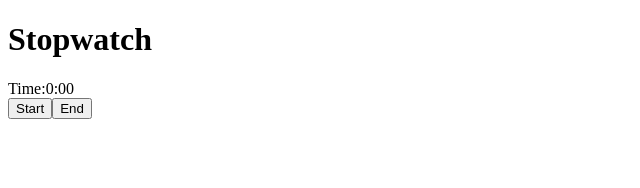
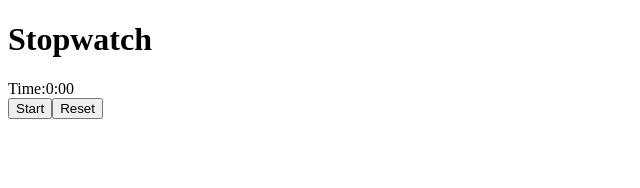
Before and after one commit to umangm17/XStopwatch, a React (Create React App) app: page / in a window 1280 px wide. Shown: the top 188 px of the page, without its empty margins (0-640 px from the left). Built offline with nearby package versions, Linux system fonts and the light colour scheme.

Commit message:
my final commit

```diff
--- a/src/stopwatch.js
+++ b/src/stopwatch.js
@@ -38,7 +38,7 @@ const Stopwatch = () => {
       <button onClick={isRunning ? stopTime : startTime}>
         {isRunning ? "Stop" : "Start"}
       </button>
-      <button onClick={endTime}>End</button>
+      <button onClick={endTime}>Reset</button>
     </div>
   );
 };
```
